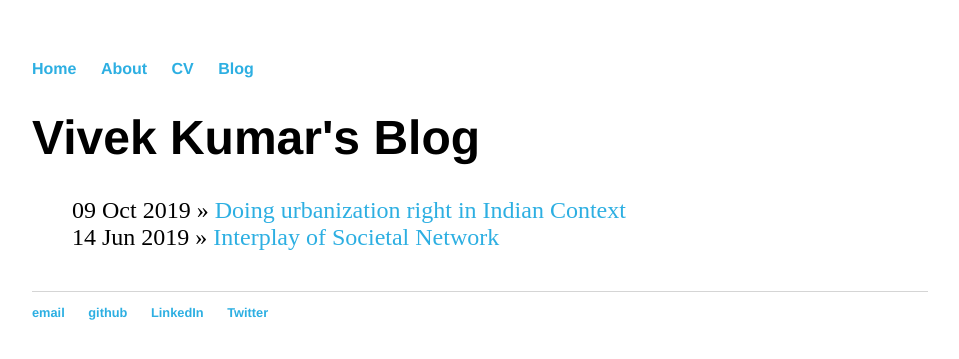
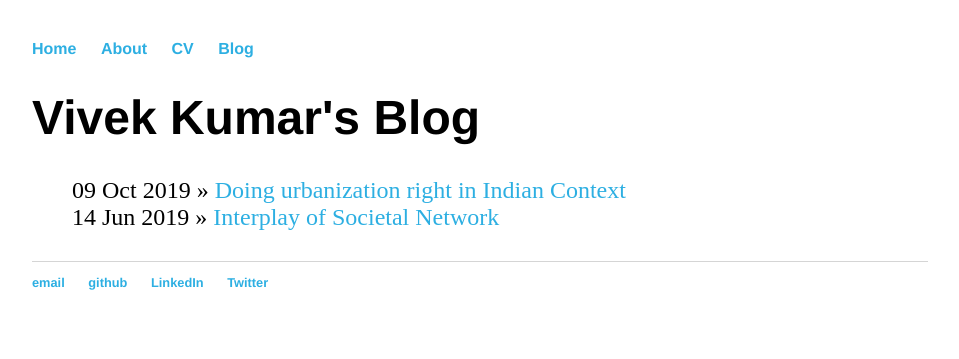
Before and after one commit to vikssai/vikssai.github.io, a Jekyll site: the page built from blog/index.html, in a window 1280 px wide. Shown: the top 359 px of the page, without its empty margins (160-1119 px from the left). Built offline with Jekyll 4.4.1, drawn with Linux system fonts in a browser that asks for light colours.

Commit message:
Update main.css

```diff
--- a/css/main.css
+++ b/css/main.css
@@ -1,5 +1,5 @@
 body {
-    margin: 60px auto;
+    margin: 40px auto;
     width: 70%;
 }
 nav ul, footer ul {
@@ -34,7 +34,7 @@ footer {
 }
 
 ul.posts {
-    margin: 20px auto 40px;
+    margin: 20px auto 30px;
     font-size: 1.5em;
 }
 
```
